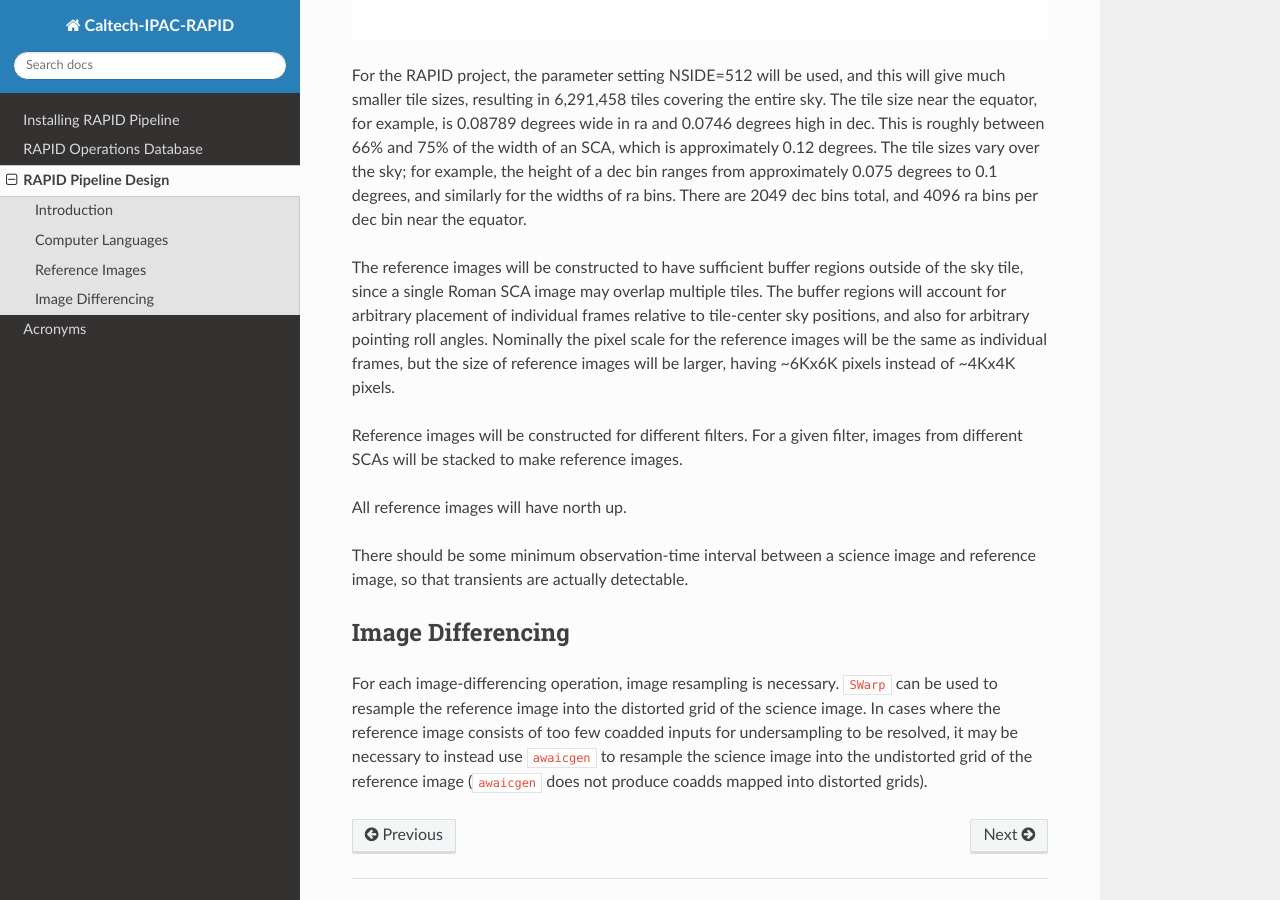
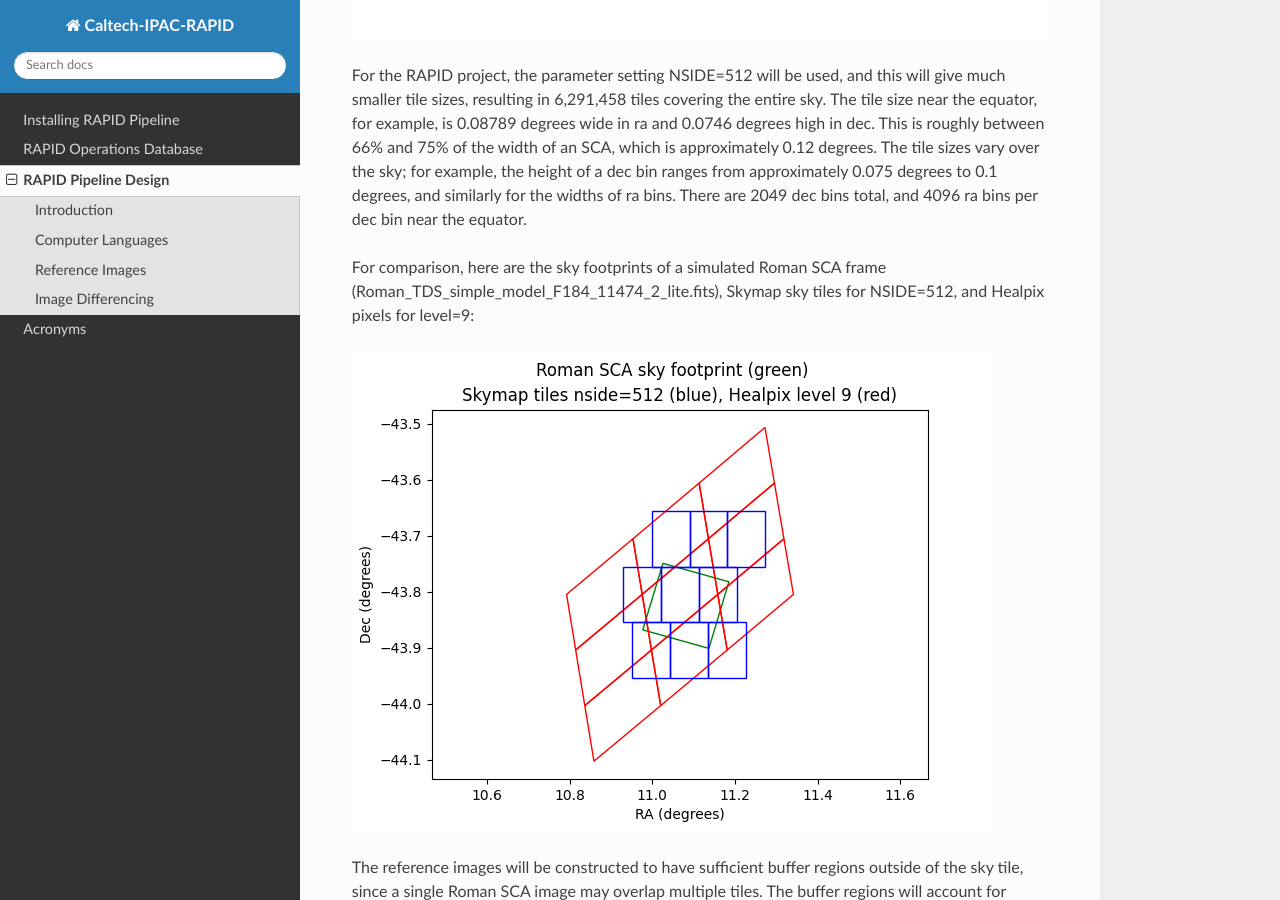
Before and after one commit to Caltech-IPAC/rapid, a Sphinx documentation site: the page built from docs/source/pl/pl.rst, in a window 1280 px wide and 900 px high, scrolled down 3192 px. Built offline with Sphinx 7.4.7 and the Read the Docs theme 2.0.0, drawn with Linux system fonts in a browser that asks for light colours.

Commit message:
Added link to RomanSCAFrame_vs_SkymapNSIDE512_and_Healpix9.png

```diff
--- a/docs/source/pl/pl.rst
+++ b/docs/source/pl/pl.rst
@@ -101,6 +101,12 @@ width of an SCA, which is approximately 0.12 degrees.  The tile sizes vary over
 from approximately 0.075 degrees to 0.1 degrees, and similarly for the widths of ra bins.  There are 2049 dec bins total, and 4096 ra
 bins per dec bin near the equator.
 
+For comparison, here are the sky footprints of a simulated Roman SCA frame (Roman_TDS_simple_model_F184_11474_2_lite.fits),
+Skymap sky tiles for NSIDE=512, and Healpix pixels for level=9:
+
+.. image:: RomanSCAFrame_vs_SkymapNSIDE512_and_Healpix9.png
+
+
 The reference images will be constructed to have sufficient buffer regions outside of the sky tile,
 since a single Roman SCA image may overlap multiple tiles.
 The buffer regions will account for arbitrary placement of individual frames relative to tile-center sky positions, and
```
Also changed, not shown: docs/source/pl/RomanSCAFrame_vs_SkymapNSIDE512_and_Healpix9.png (added).
